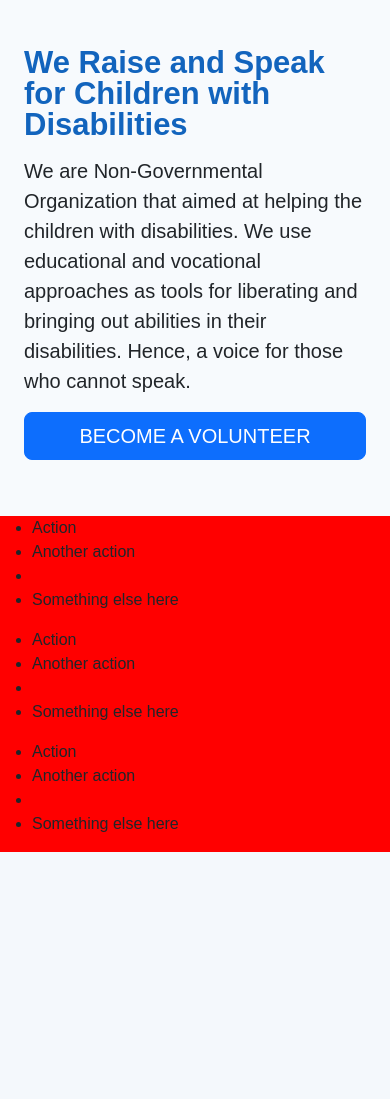
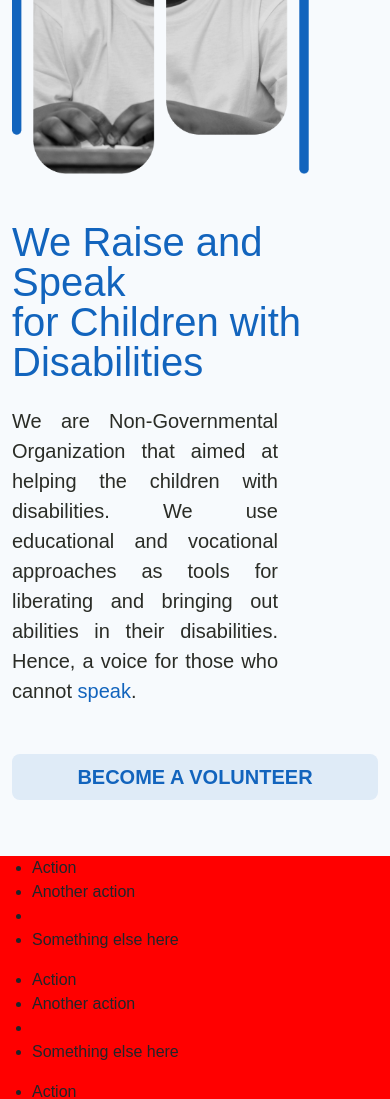
Before and after one commit to OTDavid9/AbleVoice, a FastAPI app: page / in a window 390 px wide. Shown: the part 313-1412 px from the top of the page. Before the commit the page ends 1165 px from the top, so only its background shows below. Run offline with FastAPI, Linux system fonts and the light colour scheme; some web fonts are replaced.

Commit message:
add title page

```diff
--- a/static/css/styles.css
+++ b/static/css/styles.css
@@ -12,11 +12,52 @@ body {
     background-color: yellow !important;
 } */
 
+.container{
+   color: #26292C;
+
+}
+.navbar-nav {
+    --bs-nav-link-hover-color: #1264BD;
+
+}
+
+
+
 .text-body-emphasis{
     color: #1264BD !important;
+    font-size: 40px;
 
 }
+.fw-bold {
+    font-weight: 500 !important;
+  }
+
+.lead {
+    font-size: 20px;
+    font-weight: 400;
+    color: #2a2c26;
+    text-align: justify;
+  }
+
+.pe-5 {
+    padding-right: 100px !important;
+  }
 
 #title{
     background-color: #F7FAFD;
 }
+
+.speak-blue{
+    color: #1264BD;
+}
+
+.btn-primary{
+    background-color: hsla(211, 83%, 41%, 0.1);
+    color: #1264BD;
+    font-weight: 700;
+    border-style: none;
+
+}
+.btn-outline-primary{
+font-size: var(--bs-body-font-size);
+}
--- a/templates/index.html
+++ b/templates/index.html
@@ -14,8 +14,7 @@
 
 </head>
 <body>
-
-    <!-- Navigation -->
+     <!-- Navigation -->
 
   <nav class="navbar navbar-expand-lg bg-white fixed-top">
       <div class="container">
@@ -77,21 +76,21 @@
 
 
 
+        <!-- Title -->
+<section id="title" class="mt-5">
+  <div class="container py-5">
+    <div class="row flex-lg-row-reverse align-items-center g-5 py-2">
+      <div class="col-10 col-sm-8 col-lg-4">
+        <img src="/static/images/fineb.png" class="d-block ms-lg-auto img-fluid" alt="Fine boy" height="auto" loading="lazy">
+      </div>
+      <div class="col-lg-8 ">
+        <h1 class="display-5 fw-bold text-body-emphasis lh-1 mb-4 ">We Raise and Speak <br> for Children with Disabilities
+          </h1>
 
+          <p class="lead pe-5">We are Non-Governmental Organization that aimed at helping the children with disabilities. We use educational and vocational approaches as tools for liberating and bringing out abilities in their disabilities. Hence, a voice for those who cannot <span class="speak-blue">speak</span>.</p>
 
-
-        <!-- Title -->
-<section id="title" class="mt-5 mgtop">
-  <div class="container col-xxl-8 px-4 py-5">
-    <div class="row flex-lg-row-reverse align-items-center g-5 py-2">
-      <div class="col-10 col-sm-8 col-lg-6">
-        <img src="bootstrap-themes.png" class="d-block mx-lg-auto img-fluid" alt="Bootstrap Themes" width="700" height="500" loading="lazy">
-      </div>
-      <div class="col-lg-6">
-        <h1 class="display-5 fw-bold text-body-emphasis lh-1 mb-3 ">We Raise and Speak for Children with Disabilities</h1>
-        <p class="lead">We are Non-Governmental Organization that aimed at helping the children with disabilities. We use educational and vocational approaches as tools for liberating and bringing out abilities in their disabilities. Hence, a voice for those who cannot speak.</p>
-        <div class="d-grid gap-2 d-md-flex justify-content-md-start">
-          <button type="button" class="btn btn-primary btn-lg px-4 me-md-2">BECOME A VOLUNTEER</button>
+        <div class="d-grid gap-2 d-md-flex justify-content-md-start mt-5">
+          <button type="button" class="btn btn-primary btn-lg px-5 me-md-2">BECOME A VOLUNTEER</button>
         </div>
       </div>
     </div>
```
Also changed, not shown: static/images/Group 30.jpg (added), static/images/fineb.png (added).
